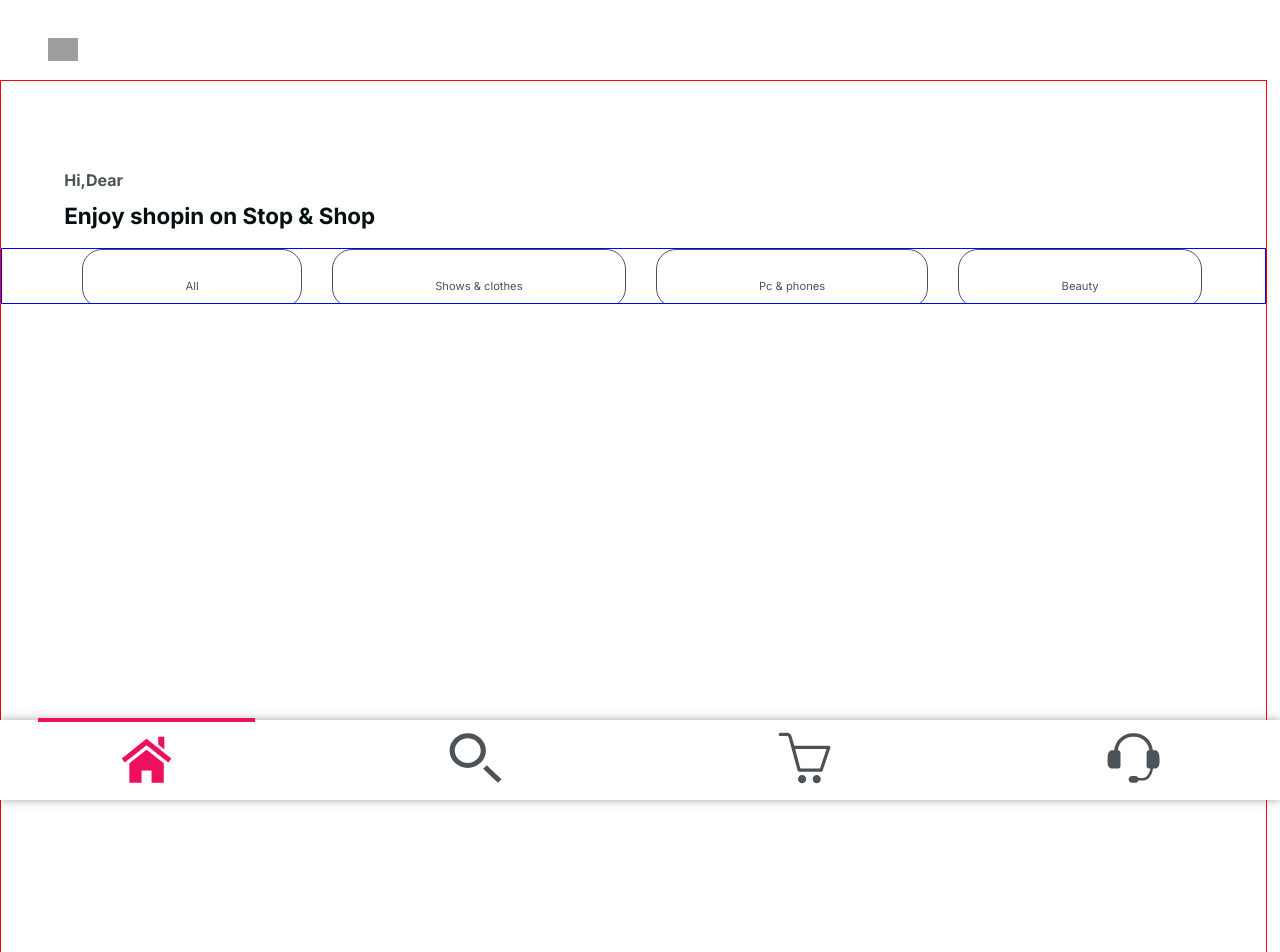
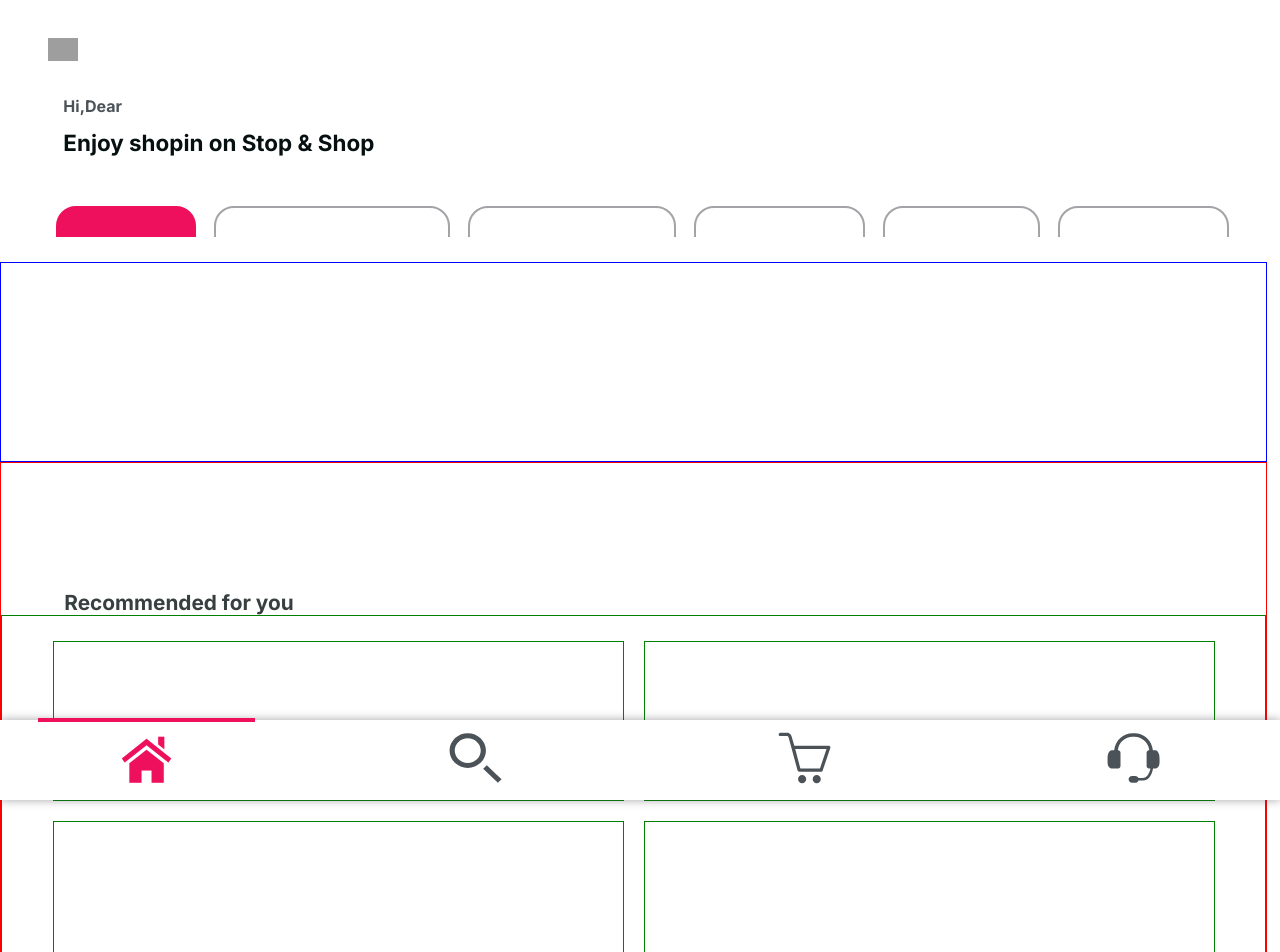
Before and after one commit to yacine-yac/e-commerce-shop, a Next.js app: page / in a window 1280 px wide. Shown: the top 952 px of the page. Built offline with nearby package versions, Linux system fonts and the light colour scheme; grey boxes are pictures that could not be loaded.

Commit message:
build page 1

```diff
--- a/src/app/globals.css
+++ b/src/app/globals.css
@@ -4,9 +4,10 @@
   --icons-color:#4c5358;
   --shadow:#41404879;
   --title-color:#061011;
-  --size-small:0.7rem;
+  --size-small:0.9rem;
   --size-1:1.4rem;
-  --size-2:1.2;
+  --size-2:1.3rem;
+  --size-3:1.2;
 
 
   --max-width: 1100px;
--- a/src/app/page.css
+++ b/src/app/page.css
@@ -1,12 +1,13 @@
 .pg-1{
-    width:99vw;height:1700px;
-    margin-top:10vh; z-index: 1;
+    width:99vw;
+    /* height:1700px; */
+    margin-top:12vh; z-index: 1;
     /* background-color: green; */
-    border:1px solid red;
+    /* border:1px solid red; */
 }
 .pg-1 h2{
   margin: 7% 5% 1% 5%;
-  font-size:var(--size-2);color:  var(--icons-color);
+  font-size:var(--size-3);color:  var(--icons-color);
 }
 .pg-1 h1{
   margin-left: 5%;
@@ -14,13 +15,36 @@
 }
 
 /** domain section*/
-.domain{border: 1px solid blue;
-  width: 100%;height: 7vh;padding-left:5%;padding-right: 5%;
-  margin-top: 1.5%; display: flex;flex-direction: row;justify-content: space-between;
-  overflow-x: scroll;
+.domain{border: 0px solid rgb(179, 255, 0);
+  width: 100%;height: 7vh;padding:2% 3%;white-space: nowrap;
+  /* padding-left:5%;padding-right: 5%;  */
+  margin: 2% 0% 2% 0%; display: flex;flex-direction: row;justify-content: space-between;
+  overflow-x: auto;overflow-y: hidden;scrollbar-width: none;
 }
 .domain span{
-  width: auto; height:35px; padding:2.5% 9% 2.5% 9%;margin-left:1.5%;
-  border: 1px solid var(--icons-color);border-radius: 20px;
+  width: auto; height:35px;
+  padding:3% 5% 7% 5%;margin-left:1.5%;
+  border: 2px solid #41404879;border-radius: 20px;
   color: var(--icons-color);font-size: var(--size-small);
 }
+
+/* slider section*/
+.slider{
+  width: 100%;height: 200px;border: 1px solid blue;
+}
+
+/**/
+.show{
+  width:100%;border:1px solid red;
+  padding:10% 0% 6% 0%;
+}
+.show h1{opacity:0.8;font-size: var(--size-2);}
+.show div{border:1px solid green;
+  padding:2% 4%;display: grid;
+  grid-template-columns: repeat(2,1fr);
+  grid-column-gap:20px;grid-row-gap:20px;
+}
+/* buttons*/
+.btn-background-active{background-color: var(--primary-background);color:white !important;
+     border-color:var(--primary-background) !important;
+}
--- a/src/app/page.tsx
+++ b/src/app/page.tsx
@@ -1,3 +1,4 @@
+import { ProductShow } from '@/templates/productShow'
 import Link from 'next/link'
 import './page.css'
 
@@ -8,10 +9,24 @@
         <h2>Hi,Dear</h2>
         <h1>Enjoy shopin on Stop & Shop</h1>
         <section className='domain'>
-            <span><Link  href="">All</Link></span>
+            <span className='btn-background-active'><Link  href="">All</Link></span>
             <span><Link  href="">Shows & clothes</Link></span>
             <span><Link  href="">Pc & phones</Link></span>
             <span><Link  href="">Beauty</Link></span>
+            <span><Link  href="">Food</Link></span>
+            <span><Link  href="">Energy</Link></span>
+        </section>
+        <section className='slider'></section>
+        <section className="show">
+           <h1>Recommended for you</h1>
+           <div>
+            <ProductShow />
+            <ProductShow />
+            <ProductShow />
+            <ProductShow />
+            <ProductShow />
+            <ProductShow />
+           </div>
         </section>
       </div>
 
```
Also changed, not shown: src/app/page.module.css (added).
